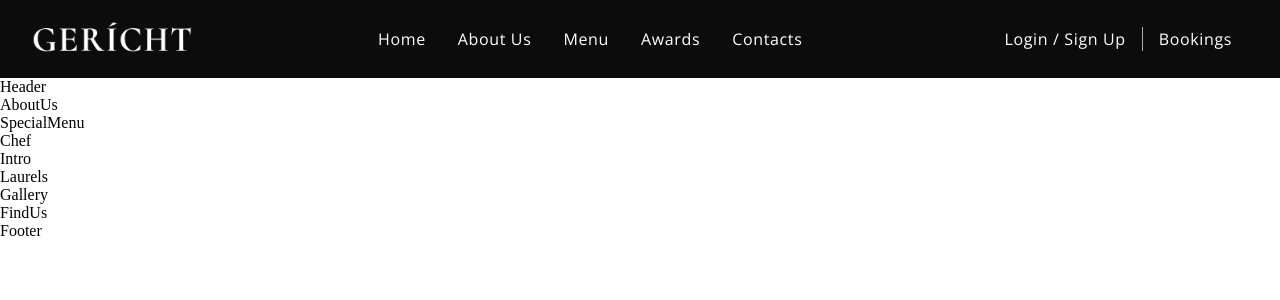
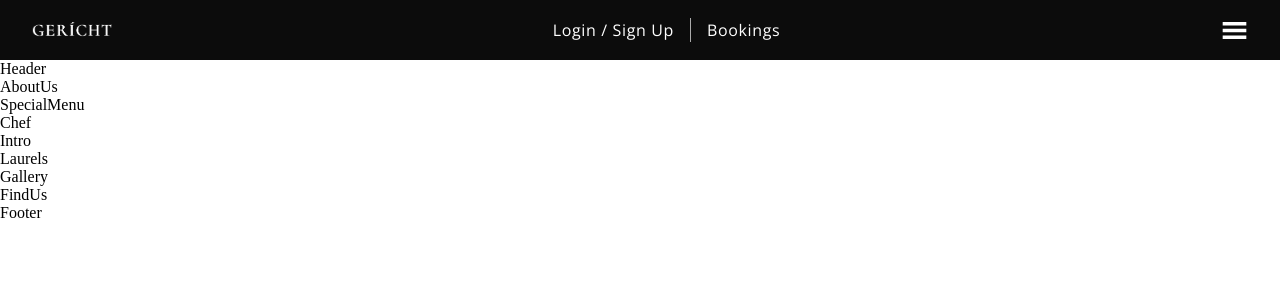
Before and after one commit to YTeyddie22/restaurant, a React (Create React App) app: page / in a window 1280 px wide. Shown: the top 300 px of the page. Built offline with nearby package versions, Linux system fonts and the light colour scheme; a web font is replaced by a local one.

Commit message:
changing the state of icons

```diff
--- a/public/index.html
+++ b/public/index.html
@@ -11,8 +11,6 @@
 		/>
 		<link rel="apple-touch-icon" href="%PUBLIC_URL%/logo192.png" />
 
-		<link rel="manifest" href="%PUBLIC_URL%/manifest.json" />
-
 		<title>SplendEatp</title>
 	</head>
 	<body>
--- a/src/components/Navbar/Navbar.css
+++ b/src/components/Navbar/Navbar.css
@@ -16,7 +16,7 @@
 }
 
 .app__navbar-logo img {
-	width: 10rem;
+	width: 5rem;
 }
 
 .app__navbar-links {
@@ -30,6 +30,7 @@
 
 .app__navbar-links li {
 	margin: 0 1rem;
+
 	cursor: pointer;
 }
 .app__navbar-links li:hover {
@@ -55,3 +56,38 @@
 	height: 1.5rem;
 	background: var(--color-grey);
 }
+
+.app__navbar-smallScreen {
+	display: none;
+}
+
+.app__smallScreen__overlay {
+	position: fixed;
+	top: 0;
+	left: 0;
+	width: 100%;
+	height: 100vh;
+	z-index: 5;
+	transition: 0.5 ease;
+	background: var(--color-black);
+	flex-direction: column;
+}
+
+.app__smallScreen__overlay .overlay__close {
+	font-size: 2.7rem;
+	color: var(--color-golden);
+	cursor: pointer;
+	position: absolute;
+	top: 20px;
+	right: 20px;
+}
+
+@media screen and (max-width: 100rem) {
+	.app__navbar-links {
+		display: none;
+	}
+
+	.app__navbar-smallScreen {
+		display: flex;
+	}
+}
--- a/src/components/Navbar/Navbar.jsx
+++ b/src/components/Navbar/Navbar.jsx
@@ -1,11 +1,19 @@
-import React from 'react';
+import React, { useState } from 'react';
 import {MdOutlineRestaurantMenu} from 'react-icons/md'
 import {GiHamburgerMenu}  from 'react-icons/gi'
 import './Navbar.css';
 
 import images from '../../constants/images'
 
-const Navbar = () => (
+const Navbar = () => {
+
+const [toggleMenu,setToggleMenu]=useState(false)
+
+console.log(toggleMenu)
+
+
+
+return (
   <nav className="app__navbar">
     <div className = "app__navbar-logo" >
 <img src={images.gericht} alt="App LOGO" />
@@ -13,7 +21,7 @@ const Navbar = () => (
 
 <ul className="app__navbar-links">
   <li className="p__opensans"><a href="#home">Home</a></li>
-  <li className="p__opensans"><a href="#about">About us</a></li>
+  <li className="p__opensans"><a href="#about">About </a></li>
   <li className="p__opensans"><a href="#menu">Menu</a></li>
   <li className="p__opensans"><a href="#awards">Awards</a></li>
   <li className="p__opensans"><a href="#contacts">Contacts</a></li>
@@ -26,7 +34,32 @@ const Navbar = () => (
 <a href="/"className="p__opensans">Bookings</a>
 </div>
 
+<div className="app__navbar-smallScreen">
+      <GiHamburgerMenu fontSize={27} color="white" onClick={()=>setToggleMenu(true)} />
+
+
+{toggleMenu && (
+
+  <div className="app__smallScreen__overlay flex__center slide-bottom">
+
+     <MdOutlineRestaurantMenu fontSize={27} className='overlay__close'  onClick={()=>setToggleMenu(false)} />
+
+          <ul className="app__navbar-smallScreen-links">
+            <li className="p__opensans"><a href="#home">Home</a></li>
+            <li className="p__opensans"><a href="#about">About us</a></li>
+            <li className="p__opensans"><a href="#menu">Menu</a></li>
+            <li className="p__opensans"><a href="#awards">Awards</a></li>
+            <li className="p__opensans"><a href="#contacts">Contacts</a></li>
+          </ul>
+
+  </div>
+)
+}
+
+</div>
+
   </nav>
-);
+)
+}
 
 export default Navbar;
```
